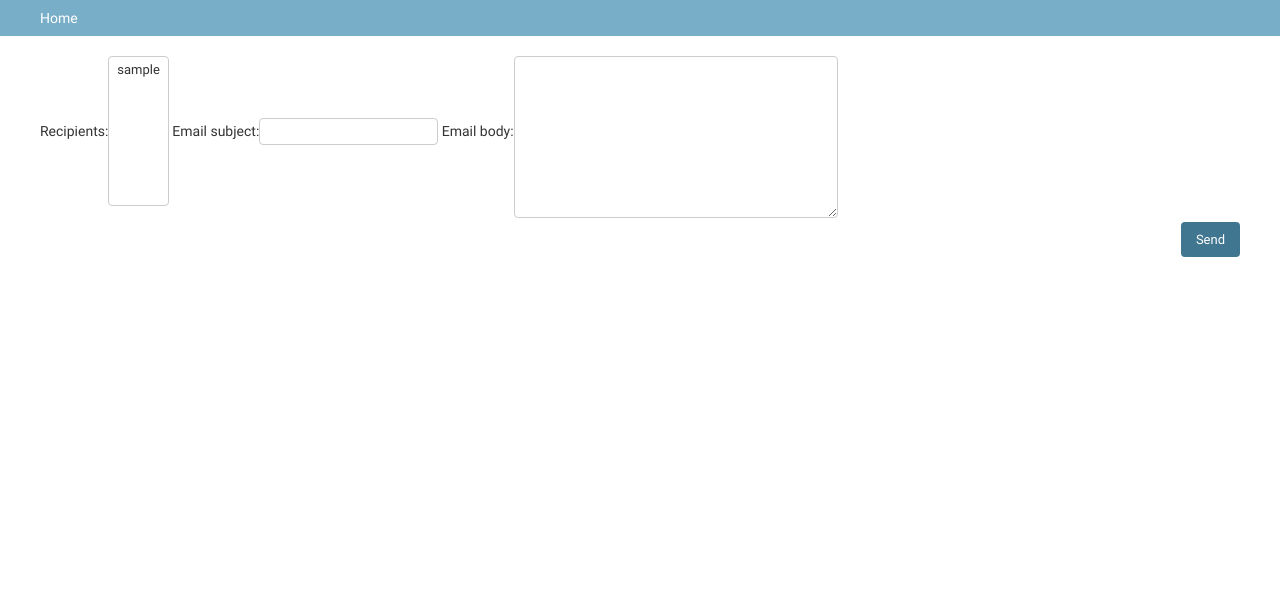
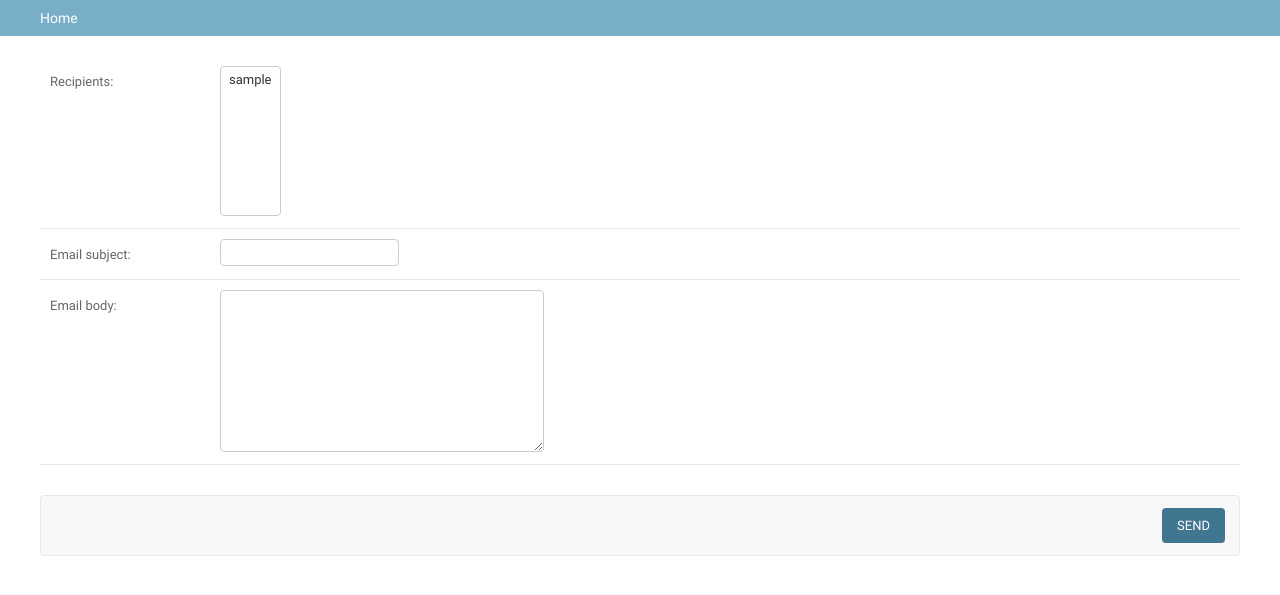
Before and after one commit to tutturen/potato-store, a Django app: template src/products/templates/products/notify_user.html in a window 1280 px wide. Shown: the part 48-643 px from the top of the page. Run offline with Django 3.2, Linux system fonts and the light colour scheme; the template is opened without the code that fills it: values that come from a table or form of the project are taken from there, others are empty; tables that the repository leaves empty hold one stand-in row (values such as "Sample post"); parts of the project's set-up code (start-up, migrations or seed data) failed here and were passed over.

Commit message:
Make notification form more similar to other admin forms

```diff
--- a/src/products/templates/products/notify_user.html
+++ b/src/products/templates/products/notify_user.html
@@ -1,9 +1,20 @@
 {% extends "admin/base_site.html" %}
+{% load static %}
+{% block extrastyle %}{{ block.super }}<link rel="stylesheet" type="text/css" href="{% static "admin/css/forms.css" %}">{% endblock %}
 {% block content %}
 <form method="POST">
 {% csrf_token %}
-{{ form }}
-
+<fieldset class="module aligned">
+    {% for field in form %}
+        {{ field.errors }}
+        <div class="form-row{% if field.errors %} errors{% endif %}">
+        <div class="field-box">
+            {{ field.label_tag }}
+            {{ field }}
+        </div>
+        </div>
+    {% endfor %}
+</fieldset>
     {# TODO: Test out how the form looks #}
 <div class="submit-row">
     <input type="submit" value="Send" class="default" name="_send">
```
